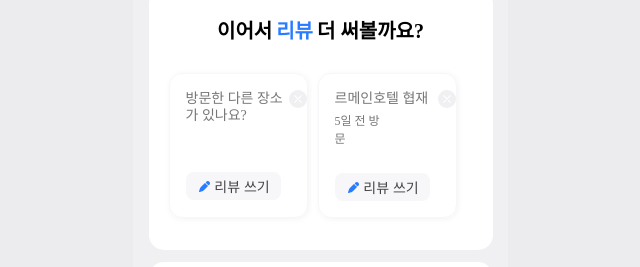
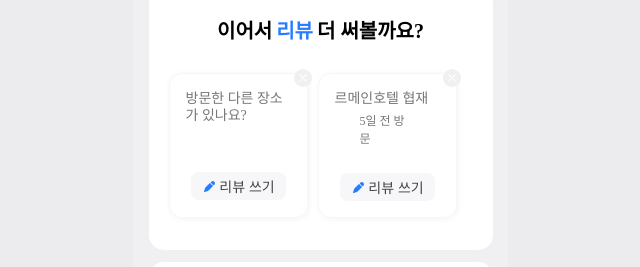
Before and after one commit to NOW-SOPT-CDSP-WEB6/Naver-Reservation-FE, a React (Vite) app: page /done/1 in a window 1280 px wide. Shown: the part 942-1209 px from the top of the page, without its empty margins (320-960 px from the left). Built offline with nearby package versions, Linux system fonts and the light colour scheme; no server answers; a web font is replaced by a local one.

Commit message:
#55 :recycle: refactor: review box 스타일 재수정

```diff
--- a/src/pages/donePage/ReviewBox/MoreReviewBox.style.ts
+++ b/src/pages/donePage/ReviewBox/MoreReviewBox.style.ts
@@ -39,17 +39,24 @@ const DetailDate = css({
 
 const DoneBtnStyle = css({
   position: 'absolute',
-  right: 0,
+  top: '-5px',
+  right: '-5px',
   cursor: 'pointer',
 });
 
 const boxStyle = css({
+  display: 'flex',
+  flexDirection: 'column',
+  alignItems: 'center',
+
   position: 'relative',
+
+  padding: '16px',
+  marginRight: '10px',
+
   border: `1px solid ${Theme.color.lightGray}`,
   borderRadius: '13px',
   boxShadow: '1px 1px 6px 0px rgba(0, 0, 0, 0.05)',
-  padding: '16px',
-  marginRight: '10px',
 });
 
 export { AlignCenter, DetailDate, DetailTitle, DoneBtnStyle, Wrapper, WriteReview, boxStyle };
```
